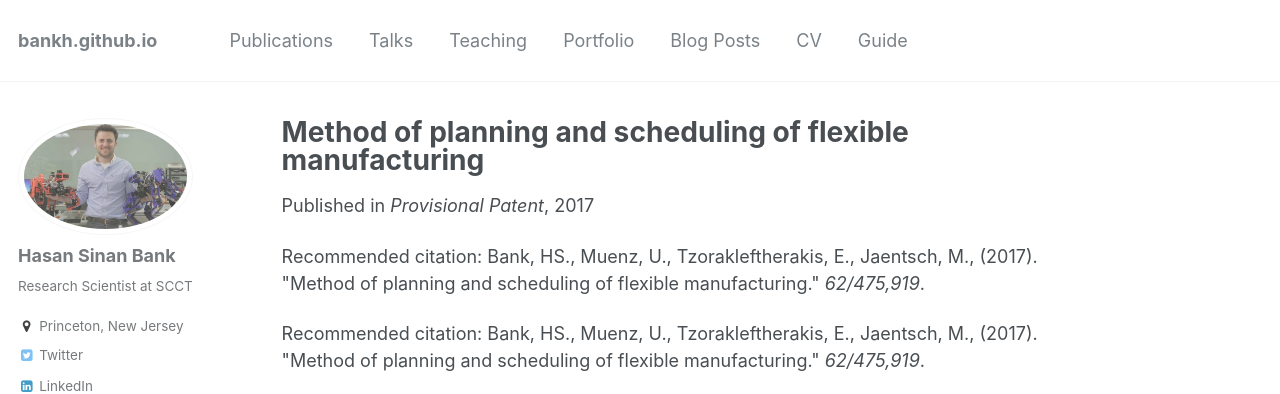
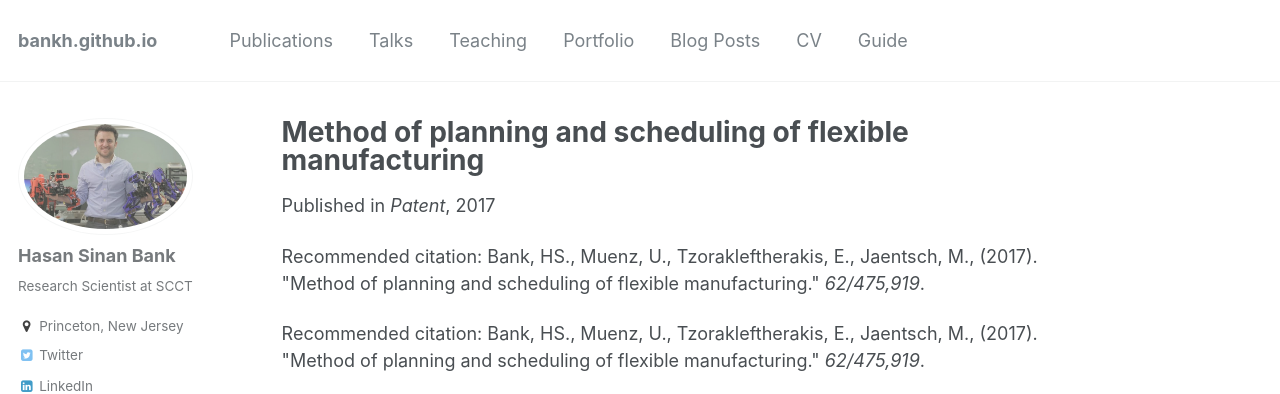
Before and after one commit to bankh/bankh.github.io, a Jekyll site: the page built from _publications/2017-Patent-RHP.md, in a window 1280 px wide. Shown: the top 394 px of the page. Built offline with Jekyll 4.4.1, drawn with Linux system fonts in a browser that asks for light colours.

Commit message:
Started to update web

```diff
--- a/_publications/2017-Patent-RHP.md
+++ b/_publications/2017-Patent-RHP.md
@@ -4,7 +4,7 @@ collection: publications
 permalink: /publication/2017-Patent-RHP
 excerpt: 'This patent covers the receding horizon planning.'
 date: 2017-06-01
-venue: 'Provisional Patent'
+venue: 'Patent'
 paperurl: #'http://bankh.github.io/files/SME_NAMRC_46_Paper_140.pdf'
 citation: 'Bank, HS., Muenz, U., Tzorakleftherakis, E., Jaentsch, M., (2017). &quot;Method of planning and scheduling of flexible manufacturing.&quot; <i>62/475,919</i>.'
 ---
```
Also changed, not shown: _publications/2011-JIM-Intelligent.md (+1 -1 lines).
